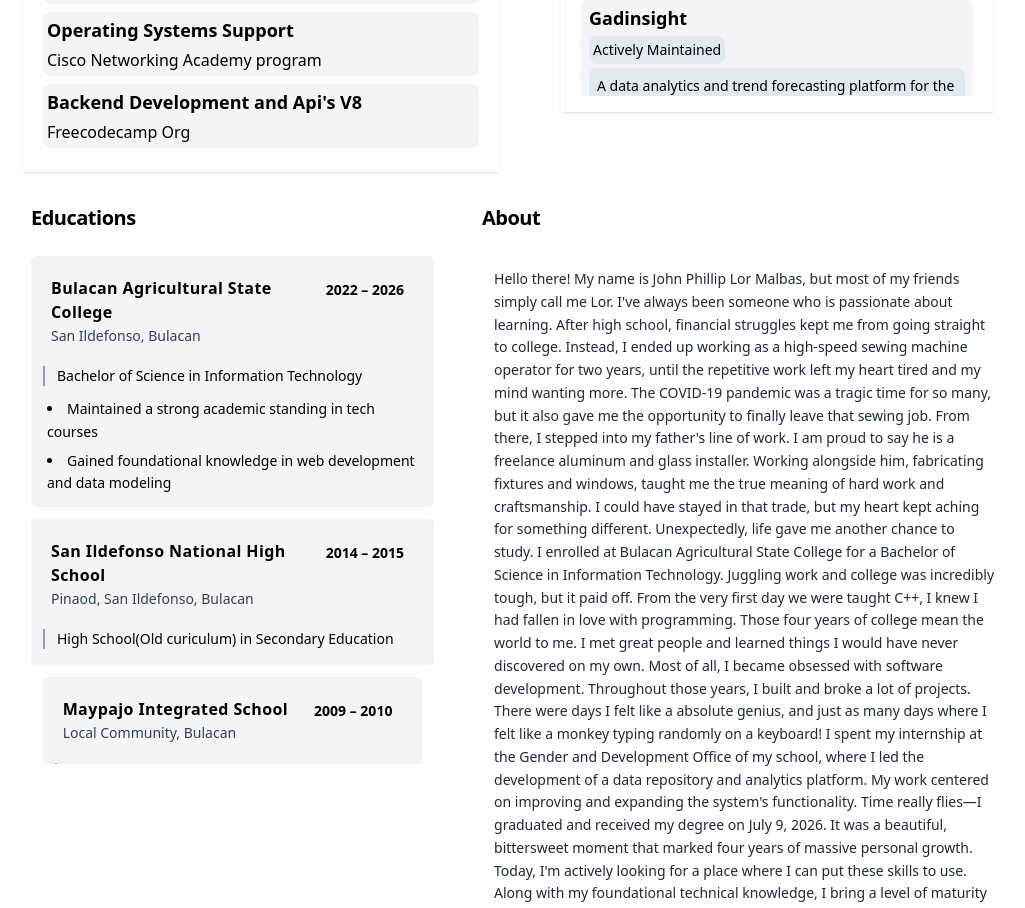
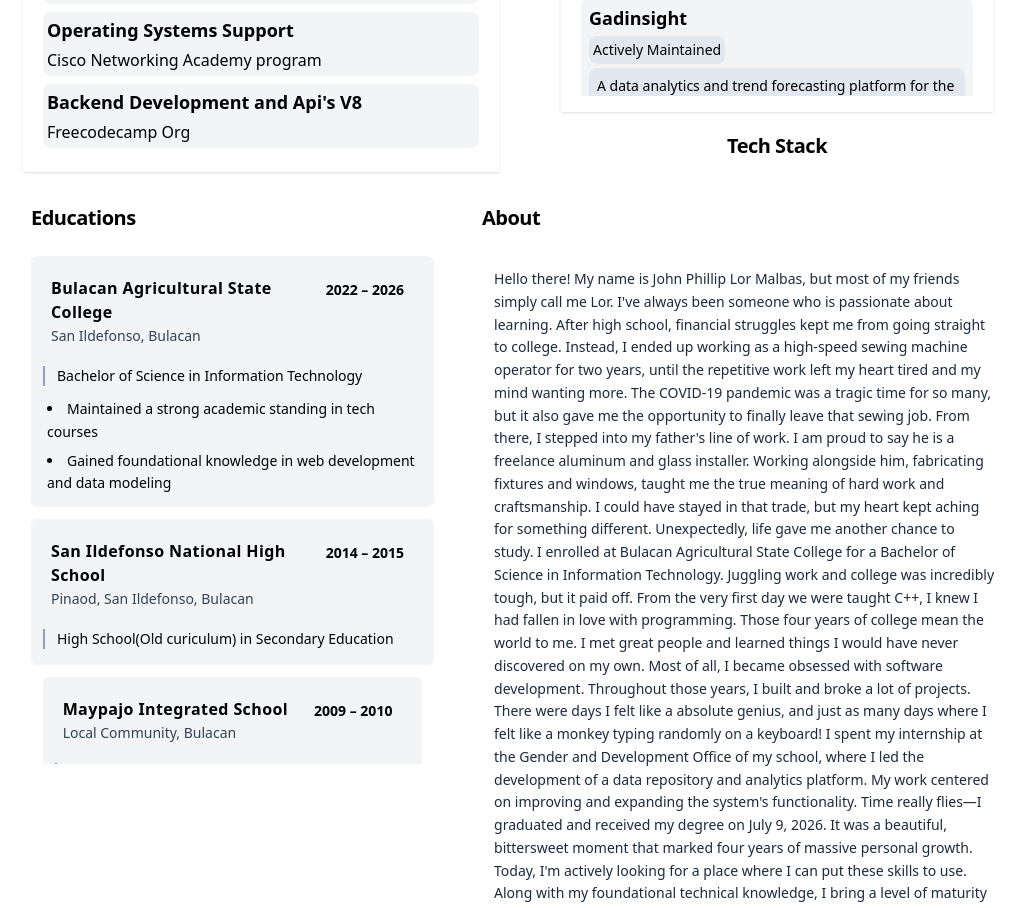
Before and after one commit to Zaido219/personal-portfolio, a React (Vite) app: page / in a window 1280 px wide. Shown: the part 1136-2044 px from the top of the page, without its empty margins (121-1146 px from the left). Built offline with nearby package versions, Linux system fonts and the light colour scheme.

Commit message:
feat:WIP implementing tech stack section

```diff
--- a/src/App.jsx
+++ b/src/App.jsx
@@ -11,6 +11,7 @@ import AboutMe from "./components/AboutMe";
 import Gallery from "./components/GallerySection";
 import { Footer } from "./components/FooterSection";
 import EducationExperienceSection from "./components/EducationSection";
+import StackSection from "./components/StackSection";
 
 function App() {
   return (
@@ -40,6 +41,7 @@ function App() {
             {/* Quadrant C: Recent Projects */}
             <div className="flex flex-col items-center w-full md:order-2 md:row-span-2">
               <ProjectCard />
+              <StackSection/>
             </div>
 
           </div>
--- /dev/null
+++ b/src/components/StackSection.jsx
@@ -0,0 +1,14 @@
+import SectionHeader  from "./Ui/SectionHeaderText";
+
+const StackSection = () => {
+  return (
+    <div>
+      <SectionHeader title="Tech Stack" />
+      <div>
+
+      </div>
+    </div>
+  );
+};
+
+export default StackSection;
```
